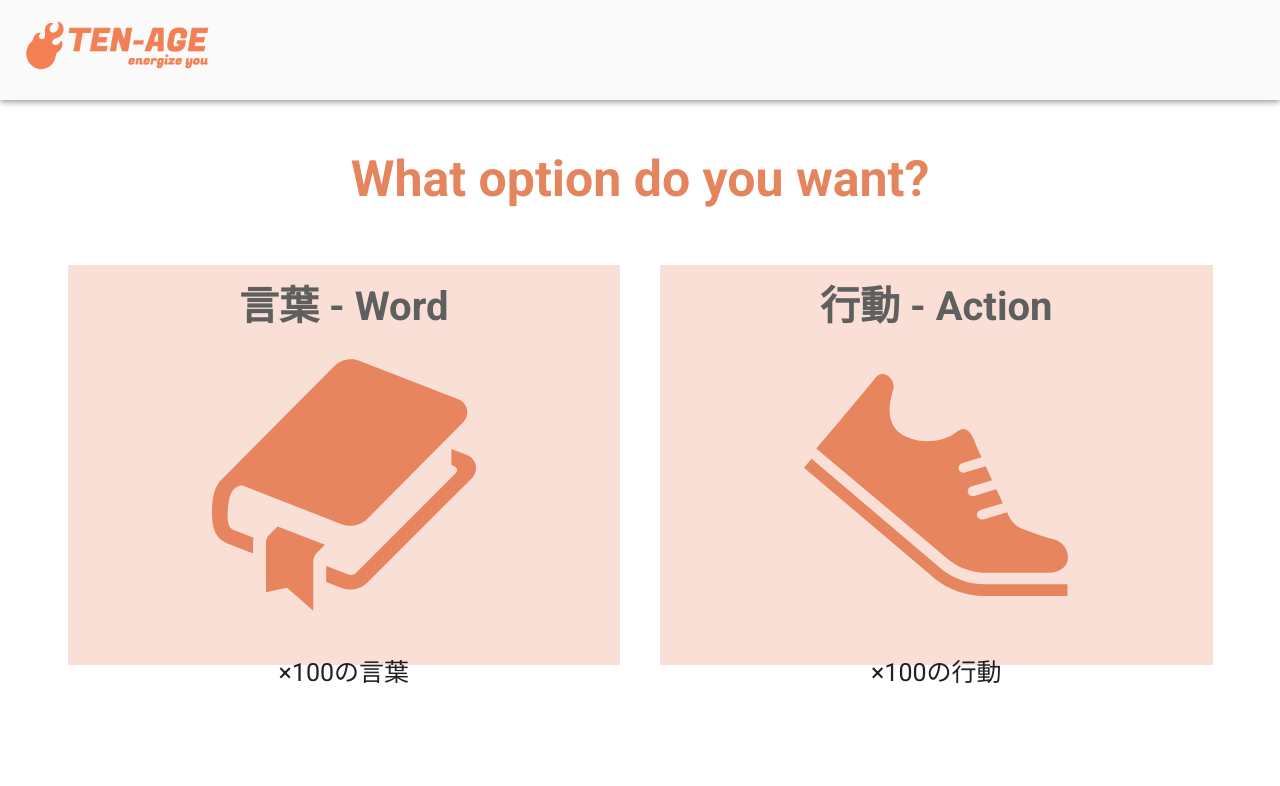
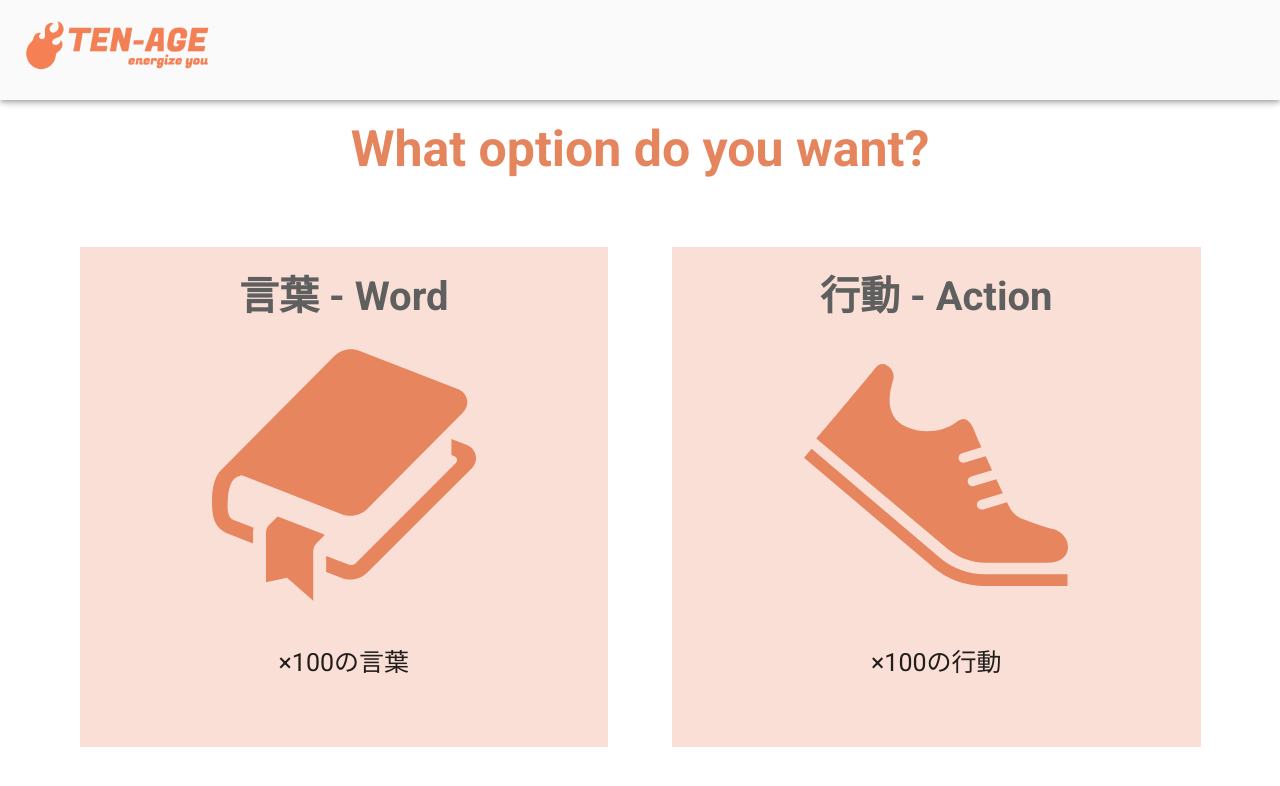
Before and after one commit to akitoshi-m/TENAGE, a Vue app: page /options in a window 1280 px wide. Shown: the top 786 px of the page. Built offline with nearby package versions, Linux system fonts and the light colour scheme.

Commit message:
[Fix] オプションページのデザイン修正

```diff
--- a/src/components/Options.vue
+++ b/src/components/Options.vue
@@ -3,100 +3,58 @@
     <LogoHeader></LogoHeader>
     <v-container>
       <v-row>
-        <v-col class="12 option-title">
+        <v-col cols="12" class="option-title">
           <p>What option do you want?</p>
         </v-col>
       </v-row>
       <v-row>
-        <v-col class="text-card">
+        <v-col cols="6">
+          <router-link to="/types/word" tag="div">
+            <div class="menu">
               <div class="menu-title">
                 <p>言葉 - Word</p>
               </div>
-          <div class="img-card">
-            <router-link to="/types/word">
+              <div class="menu-img">
                 <img src="@/assets/word.svg">
-            </router-link>
               </div>
               <div class="menu-description">
                 <p>×100の言葉</p>
               </div>
+            </div>
+          </router-link>
         </v-col>
-        <v-col class="text-card">
+        <v-col cols="6">
+          <router-link to="/types/action" tag="div">
+            <div class="menu">
               <div class="menu-title">
                 <p>行動 - Action</p>
               </div>
-          <div class="img-card">
-            <router-link to="/types/action">
+              <div class="menu-img">
                 <img src="@/assets/action.svg">
-            </router-link>
               </div>
               <div class="menu-description">
                 <p>×100の行動</p>
               </div>
+            </div>
+          </router-link>
         </v-col>
-        <!-- <v-col class="text-card">
+        <!-- <v-col cols="6">
+          <router-link to="/types/music" tag="div">
+            <div class="menu">
               <div class="menu-title">
                 <p>音楽 - Music</p>
               </div>
-          <div>
-            <router-link to="/types/music">
+              <div class="menu-img">
                 <img src="@/assets/music.svg">
-            </router-link>
               </div>
               <div class="menu-description">
                 <p>×100の音楽</p>
               </div>
+            </div>
+          </router-link>
         </v-col> -->
       </v-row>
     </v-container>
-    <!-- <v-container>
-      <v-row class="option">
-        <div class="option-title">
-          <p>What option do you want?</p>
-        </div>
-        <div class="option-menu">
-          <v-col class="option-menu-card">
-            <div class="option-menu-card-title">
-              <p>言葉 - Word</p>
-            </div>
-            <div class="option-menu-card-image">
-              <router-link to="/types/word">
-                <img src="@/assets/word.svg">
-              </router-link>
-            </div>
-            <div class="option-menu-card-description">
-              <p>×100の言葉</p>
-            </div>
-          </v-col>
-          <v-col class="option-menu-card">
-            <div class="option-menu-card-title">
-              <p>行動 - Action</p>
-            </div>
-            <div class="option-menu-card-image">
-              <router-link to="/types/action">
-                <img src="@/assets/action.svg">
-              </router-link>
-            </div>
-            <div class="option-menu-card-description">
-              <p>×100の行動</p>
-            </div>
-          </v-col>
-          <v-col class="option-menu-card">
-            <div class="option-menu-card-title">
-              <p>音楽 - Music</p>
-            </div>
-            <div class="option-menu-card-image">
-              <router-link to="/types/music">
-                <img src="@/assets/music.svg">
-              </router-link>
-            </div>
-            <div class="option-menu-card-description">
-              <p>×100の音楽</p>
-            </div>
-          </v-col>
-        </div>
-      </v-row>
-    </v-container> -->
   </div>
 </template>
 
@@ -108,20 +66,21 @@
   text-align: center;
 }
 
-.text-card {
+.menu {
   text-align: center;
   background-color: #F9DFD5;
   margin: 20px;
-  height: 400px;
+  height: 500px;
 }
 
 .menu-title {
+  padding-top: 20px;
   font-weight: bold;
   font-size: 40px;
   color: #5F5F5F;
 }
 
-.img-card {
+.menu-img {
   margin: 0 auto;
   width: 50%;
 }
@@ -130,44 +89,4 @@
   margin-top: 30px;
   font-size: 25px;
 }
-
-.option {
-  text-align: center;
-  color: #e5855e;
-  font-weight: bold;
-}
-
-.option-title {
-  margin-top: 30px;
-  font-size: 50px;
-}
-
-.option-menu {
-  display: flex;
-}
-
-.option-menu-card {
-  /* margin: 20px 50px; */
-  width: 33%;
-  height: 400px;
-  background-color: #F9DFD5;
-}
-
-.option-menu-card-title {
-  /* margin: 20px; */
-  font-size: 40px;
-  color: #5F5F5F;
-}
-
-.option-menu-card-image {
-  margin: 0 auto;
-  width: 60%;
-}
-
-.option-menu-card-description {
-  margin-top: 20px;
-  font-size: 20px;
-  color: #5F5F5F;
-}
-
 </style>
```
Lines whose indentation alone changed are shown as unchanged.
